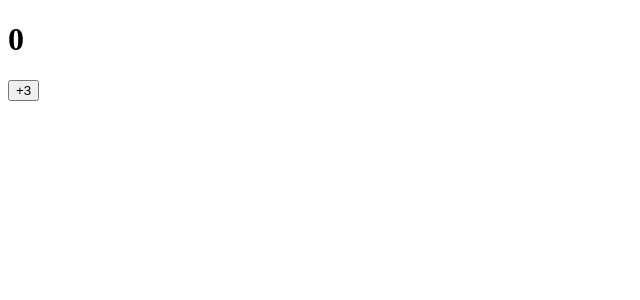
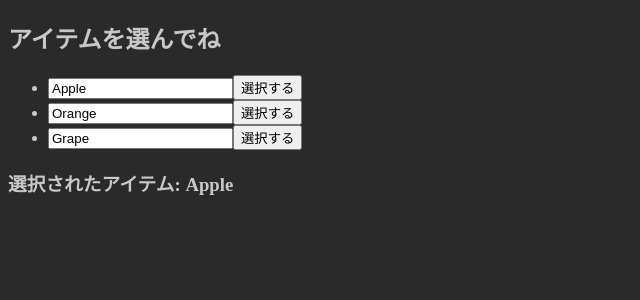
Before and after one commit to keisuke2236/react, a React (Create React App) app: page / in a window 1280 px wide. Shown: the top 300 px of the page, without its empty margins (0-640 px from the left). Built offline with nearby package versions, Linux system fonts and the light colour scheme.

Commit message:
Stateを利用して入力に反応する

```diff
--- a/public/index.html
+++ b/public/index.html
@@ -5,7 +5,7 @@
   <meta name="viewport" content="width=device-width, initial-scale=1.0">
   <title>チュートリアル</title>
 </head>
-<body>
+<body style="background-color: rgb(42, 42, 42); color: rgb(200, 200, 200)">
   <div id="root"></div>
 </body>
 </html>
--- /dev/null
+++ b/src/5-1/App.js
@@ -0,0 +1,46 @@
+import { useState } from 'react';
+
+const initialItems = [
+  { id: 1, name: 'Apple' },
+  { id: 2, name: 'Orange' },
+  { id: 3, name: 'Grape' },
+];
+
+export default function ItemList() {
+  const [items, setItems] = useState(initialItems);
+  const [selectedItem, setSelectedItem] = useState(initialItems[0]);
+
+  function handleItemChange(id, e) {
+    setItems(
+      items.map(
+        item => {
+          if (item.id === id) {
+            return {
+              ...item,
+              name: e.target.value
+            }
+          } else {
+            return item
+          }
+        }
+      )
+    )
+  }
+
+  return (
+    <>
+      <h2>アイテムを選んでね</h2>
+      <ul>
+        {items.map((item) => (
+          <li key={item.id} >
+            <input value={item.name} onChange={e => handleItemChange(item.id, e)} />
+            <button onClick={() => { setSelectedItem(item) }}>選択する</button>
+          </li>
+        ))}
+      </ul >
+      <h3>
+        選択されたアイテム: {selectedItem.name}
+      </h3>
+    </>
+  )
+}
--- a/src/index.js
+++ b/src/index.js
@@ -2,7 +2,7 @@ import React, { StrictMode } from "react";
 import { createRoot } from "react-dom/client";
 
 // 章ごとにAppを切り替え
-import App from "./3-7/App";
+import App from "./5-1/App";
 
 const root = createRoot(document.getElementById("root"));
 root.render(
```
Also changed, not shown: 1 other file (tests, documents, lock files or other folders).
